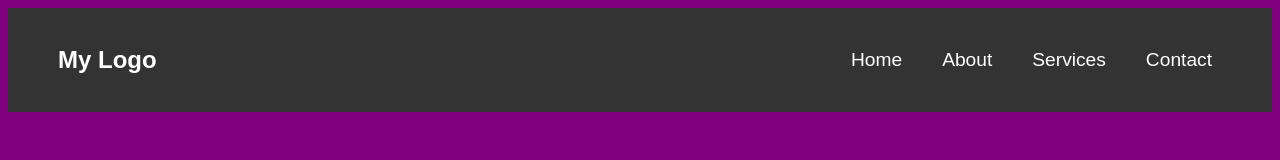
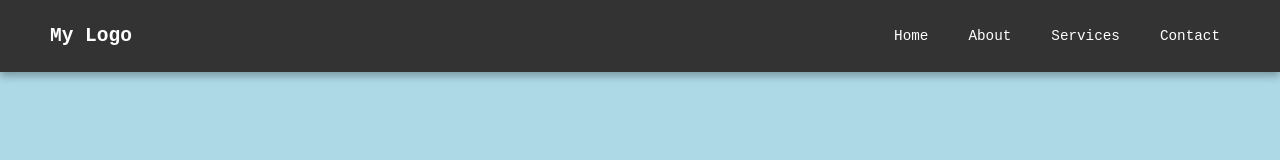
Before and after one commit to nrcfstudents/isaiahomufwoko, a plain HTML site: page index.html in a window 1280 px wide. Drawn offline with Linux system fonts and the light colour scheme.

Commit message:
general styles

```diff
--- a/styles.css
+++ b/styles.css
@@ -1,9 +1,22 @@
-body{
-	background-color: purple;
-	font-family: fantasy;
+/* General reset */
+* {
+    margin: 0;
+    padding: 0;
+    box-sizing: border-box;
 }
 
-.navbar{
+/* Body styling */
+body {
+    background-color: lightblue;
+    font-family: monospace;
+}
+
+h1{
+    color: indianred;
+}
+
+/* Navbar styling */
+.navbar {
     background-color: #333;
     padding: 25px 50px 25px 50px;
     display: flex;
@@ -12,23 +25,53 @@ body{
     position: sticky;
     top: 0;
     z-index: 1000;
+    box-shadow: 0px 4px 8px rgba(0, 0, 0, 0.3);
 }
-.logo{
+
+/* Logo styling */
+.logo {
     font-size: 1.5em;
     color: #fff;
     font-weight: bold;
 }
-.nav-links{
+
+/* Nav links styling */
+.nav-links {
     list-style: none;
     display: flex;
     gap: 20px;
 }
-.nav-links li{
+
+.nav-links li {
     position: relative;
 }
-.nav-links a{
+
+.nav-links a {
     text-decoration: none;
     color: #fff;
-	font-size: 1.2em;
+    font-size: 1.1em;
     padding: 5px 10px;
+    transition: color 0.3s ease;
 }
+
+/* Hover effect for nav links */
+.nav-links a:hover {
+    color: #FFD700;
+}
+
+/* Fancy underline effect */
+.nav-links a::after {
+    content: '';
+    display: block;
+    width: 0;
+    height: 2px;
+    background: #FFD700;
+    transition: width 0.3s;
+    position: absolute;
+    bottom: -2px;
+    left: 0;
+}
+
+.nav-links a:hover::after {
+    width: 100%;
+}
```
Lines whose indentation alone changed are shown as unchanged.
